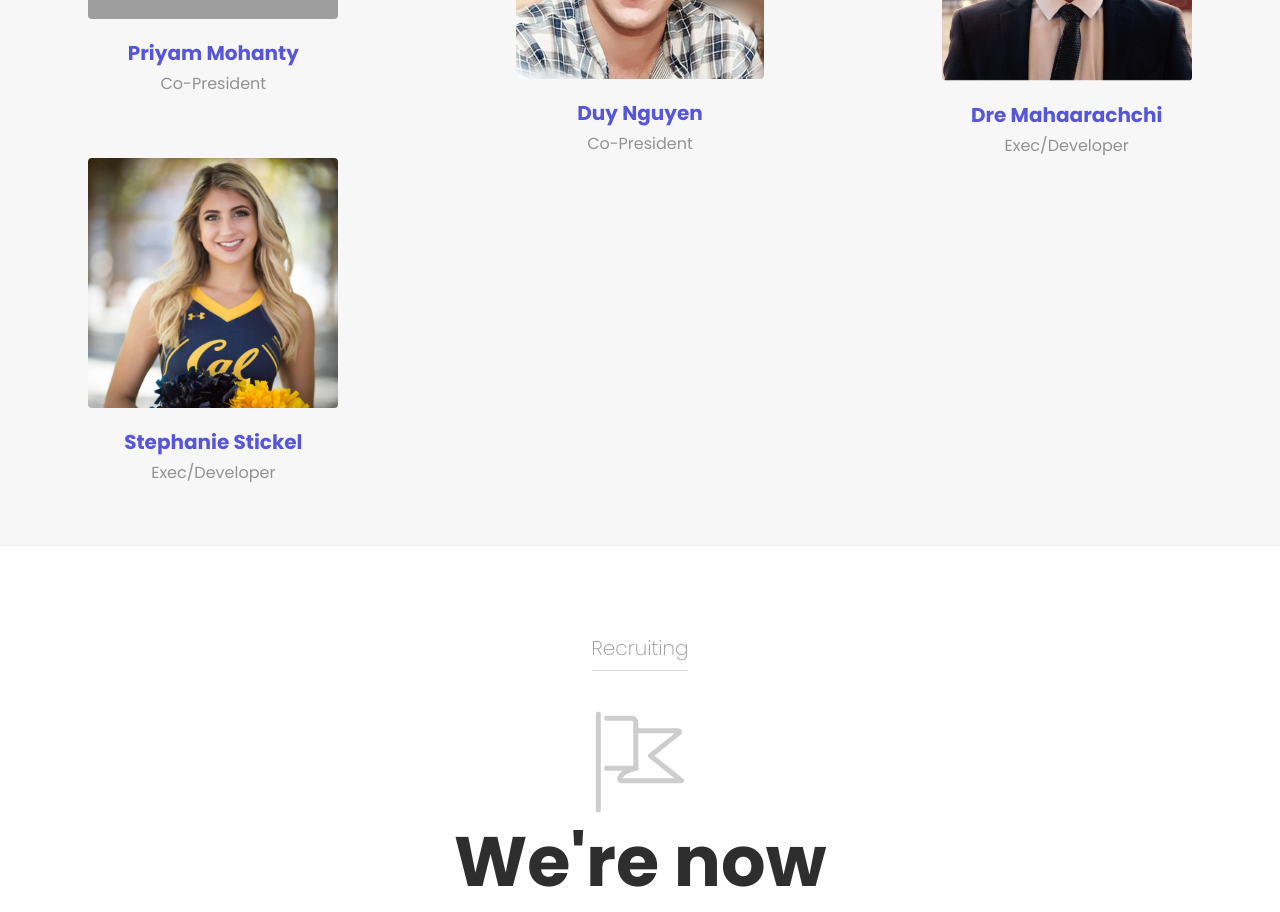
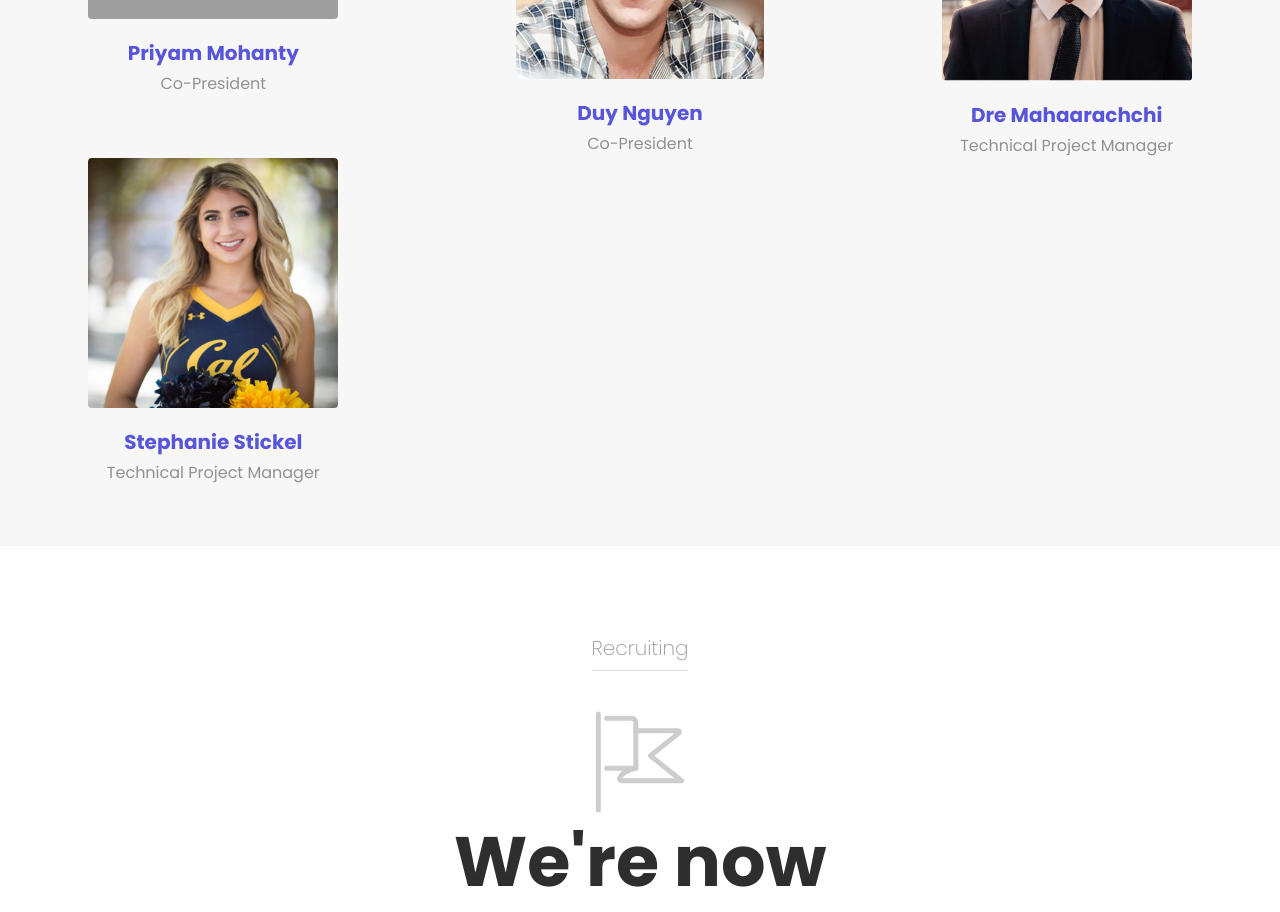
Before and after one commit to mainframe-ucb/mainframe-website, a plain HTML site: page index.html in a window 1280 px wide. Shown: the part 1380-2292 px from the top of the page. Drawn offline with Linux system fonts and the light colour scheme; grey boxes are pictures that could not be loaded.

Commit message:
Update index.html

```diff
--- a/index.html
+++ b/index.html
@@ -187,12 +187,12 @@
                     <div class="column col-4 col-sm-12">
                         <a href=""><img class="s-circle" src="./images/dre.png" alt=""></a>
                         <a href="#"><span class="name">Dre Mahaarachchi</span></a>
-                        <span class="title">Exec/Developer</span>
+                        <span class="title">Technical Project Manager</span>
                     </div>
                     <div class="column col-4 col-sm-12">
                         <a href=""><img class="s-circle" src="./images/stephanie.jpg" alt=""></a>
                         <a href="#"><span class="name">Stephanie Stickel</span></a>
-                        <span class="title">Exec/Developer</span>
+                        <span class="title">Technical Project Manager</span>
                     </div>
                 </div>
             </div>
```
